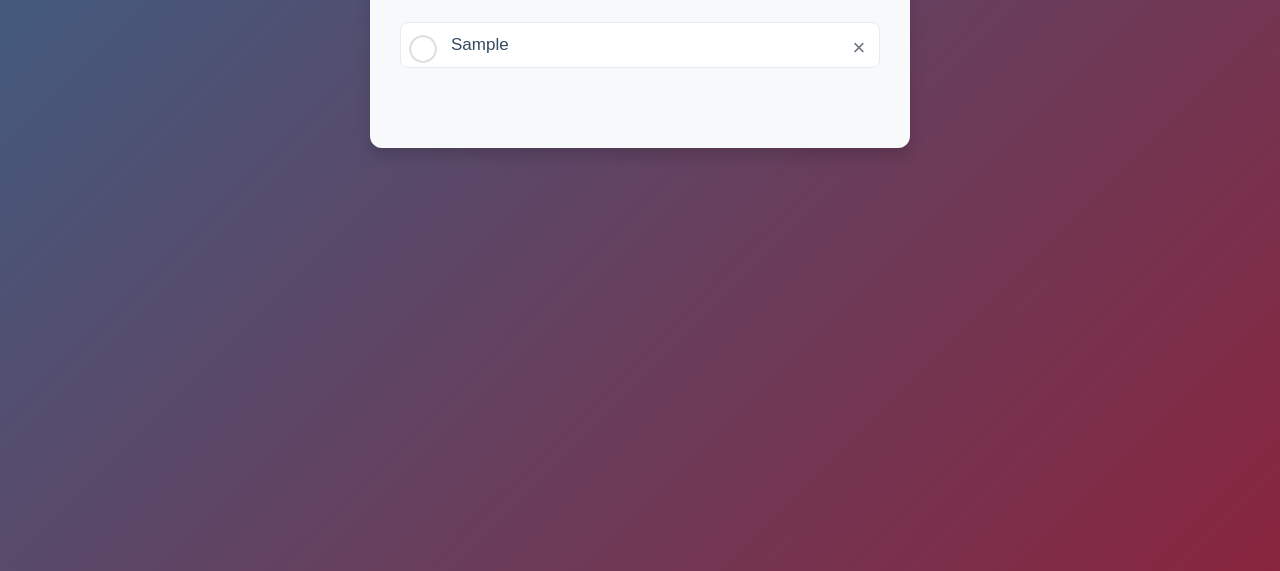
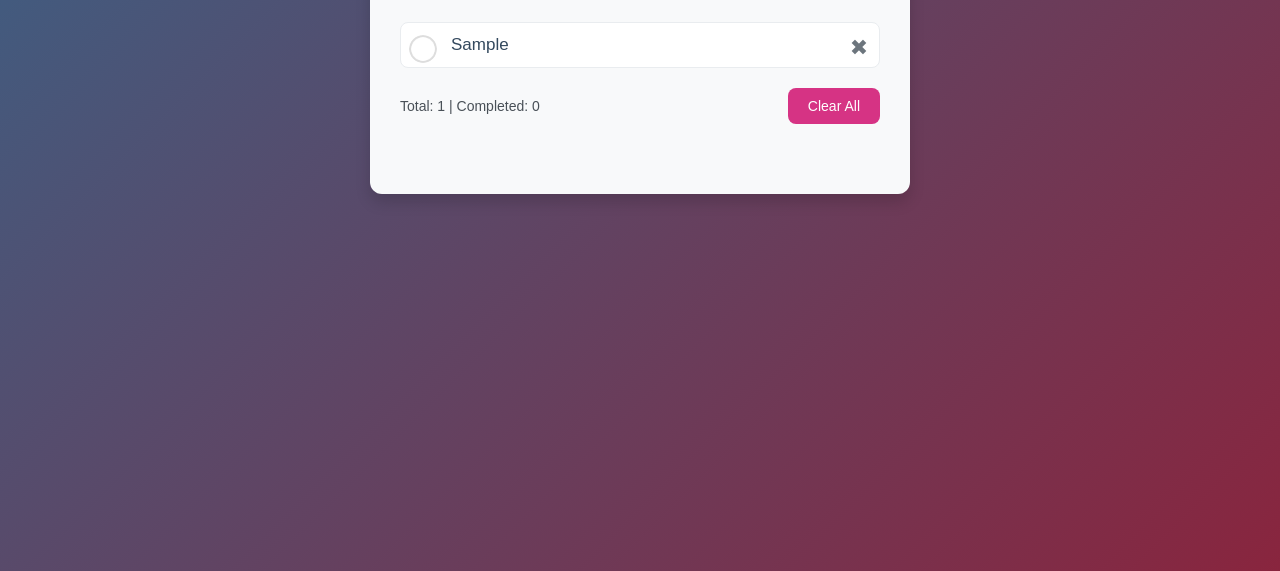
Before and after one commit to Jithendra-Jithu/to-do-list-2, a plain HTML site: page index.html in a window 1280 px wide. Both pictures are taken after typing "Sample" into the empty fields and a click on the button "Add". Shown: the part 229-800 px from the top of the page. Drawn offline with Linux system fonts and the light colour scheme.

Commit message:
Second commit

```diff
--- a/index.html
+++ b/index.html
@@ -4,7 +4,7 @@
     <meta charset="UTF-8">
     <meta http-equiv="X-UA-Compatible" content="IE=edge">
     <meta name="viewport" content="width=device-width, initial-scale=1.0">
-    <title>ToDo-List</title>
+    <title>To-Do List</title>
     <link rel="stylesheet" href="./style/style.css">
 </head>
 <body>
@@ -15,11 +15,11 @@
                 <input type="text" id="input-box" placeholder="Add your task here">
                 <button onclick="addTask()">Add</button>
             </div>
-            <ul id="list-container">
-                <!-- <li class="checked">task 1</li>
-                <li>task 2</li>
-                <li>task 3</li> -->
-            </ul>
+            <ul id="list-container"></ul>
+            <div class="task-footer">
+                <p id="task-counter">Total: 0 | Completed: 0</p>
+                <button onclick="clearTasks()">Clear All</button>
+            </div>
         </div>
     </div>
     <script src="./script/script.js"></script>
--- a/script/script.js
+++ b/script/script.js
@@ -1,51 +1,102 @@
-/**
- * @fileoverview This file contains the code for the To-Do List app.
- * @author  Mahmoud Khaleel
- * @version 1.0
- * @since   2023-04-26
- */
+// References
+const inputBox = document.getElementById('input-box');
+const listContainer = document.getElementById('list-container');
+const taskCounter = document.getElementById('task-counter');
 
+// Load tasks from localStorage
+window.onload = () => {
+    loadTasks();
+    updateCounter();
+};
 
-const inputBox =document.getElementById("input-box");
-const listContainer = document.getElementById("list-container");
+// Add a task
+function addTask() {
+    const taskText = inputBox.value.trim();
+    if (taskText === '') {
+        alert('Please enter a task!');
+        return;
+    }
 
-// Add a task to the list
-function addTask(){
-    if(inputBox.value === ""){
-        alert("Please Enter a Task");
-    }
-    else{
-        let li = document.createElement("li");
-        li.innerText = inputBox.value;
-        listContainer.appendChild(li);
-        let span = document.createElement("span");
-        span.innerText = "\u00D7";
-        li.appendChild(span);
-    }
-    inputBox.value = "";
-    saveData();
+    const taskItem = document.createElement('li');
+    taskItem.textContent = taskText;
 
+    const deleteBtn = document.createElement('span');
+    deleteBtn.textContent = '✖';
+    deleteBtn.classList.add('delete-btn');
+    deleteBtn.onclick = () => {
+        taskItem.remove();
+        saveTasks();
+        updateCounter();
+    };
+
+    taskItem.appendChild(deleteBtn);
+    taskItem.onclick = () => {
+        taskItem.classList.toggle('checked');
+        saveTasks();
+        updateCounter();
+    };
+
+    listContainer.appendChild(taskItem);
+    inputBox.value = '';
+    saveTasks();
+    updateCounter();
 }
 
-// check if the user press the enter key or remove the task
-listContainer.addEventListener("click", function(event){
-    if(event.target.tagName === "LI"){
-        event.target.classList.toggle("checked");
-        saveData();
-    }
-    else if(event.target.tagName === "SPAN"){
-        event.target.parentElement.remove();
-        saveData();
-    }
-}, false);
-
-// save the data to the local storage
-function saveData(){
-    localStorage.setItem("data", listContainer.innerHTML);
+// Update task counter
+function updateCounter() {
+    const totalTasks = listContainer.children.length;
+    const completedTasks = document.querySelectorAll('.checked').length;
+    taskCounter.textContent = `Total: ${totalTasks} | Completed: ${completedTasks}`;
 }
 
-// show the data from the local storage
-function showData(){
-    listContainer.innerHTML = localStorage.getItem("data");
+// Save tasks to localStorage
+function saveTasks() {
+    const tasks = [];
+    listContainer.childNodes.forEach(task => {
+        tasks.push({
+            text: task.textContent.slice(0, -1), // Remove delete button text
+            checked: task.classList.contains('checked'),
+        });
+    });
+    localStorage.setItem('tasks', JSON.stringify(tasks));
 }
-showData();
+
+// Load tasks from localStorage
+function loadTasks() {
+    const tasks = JSON.parse(localStorage.getItem('tasks')) || [];
+    tasks.forEach(task => {
+        const taskItem = document.createElement('li');
+        taskItem.textContent = task.text;
+
+        if (task.checked) {
+            taskItem.classList.add('checked');
+        }
+
+        const deleteBtn = document.createElement('span');
+        deleteBtn.textContent = '✖';
+        deleteBtn.classList.add('delete-btn');
+        deleteBtn.onclick = () => {
+            taskItem.remove();
+            saveTasks();
+            updateCounter();
+        };
+
+        taskItem.appendChild(deleteBtn);
+        taskItem.onclick = () => {
+            taskItem.classList.toggle('checked');
+            saveTasks();
+            updateCounter();
+        };
+
+        listContainer.appendChild(taskItem);
+    });
+}
+
+// Clear all tasks
+function clearTasks() {
+    if (confirm('Are you sure you want to clear all tasks?')) {
+        listContainer.innerHTML = '';
+        saveTasks();
+        updateCounter();
+    }
+}
--- a/style/style.css
+++ b/style/style.css
@@ -150,3 +150,26 @@ ul li span:hover {
         padding: 10px 6px 10px 40px;
     }
 }
+.task-footer {
+    display: flex;
+    justify-content: space-between;
+    align-items: center;
+    margin-top: 20px;
+    font-size: 14px;
+    color: #495057;
+}
+
+.task-footer button {
+    padding: 10px 20px;
+    font-size: 14px;
+    background: #d63384;
+    color: #fff;
+    border: none;
+    border-radius: 8px;
+    cursor: pointer;
+    transition: background-color 0.3s ease;
+}
+
+.task-footer button:hover {
+    background: #c82373;
+}
```
